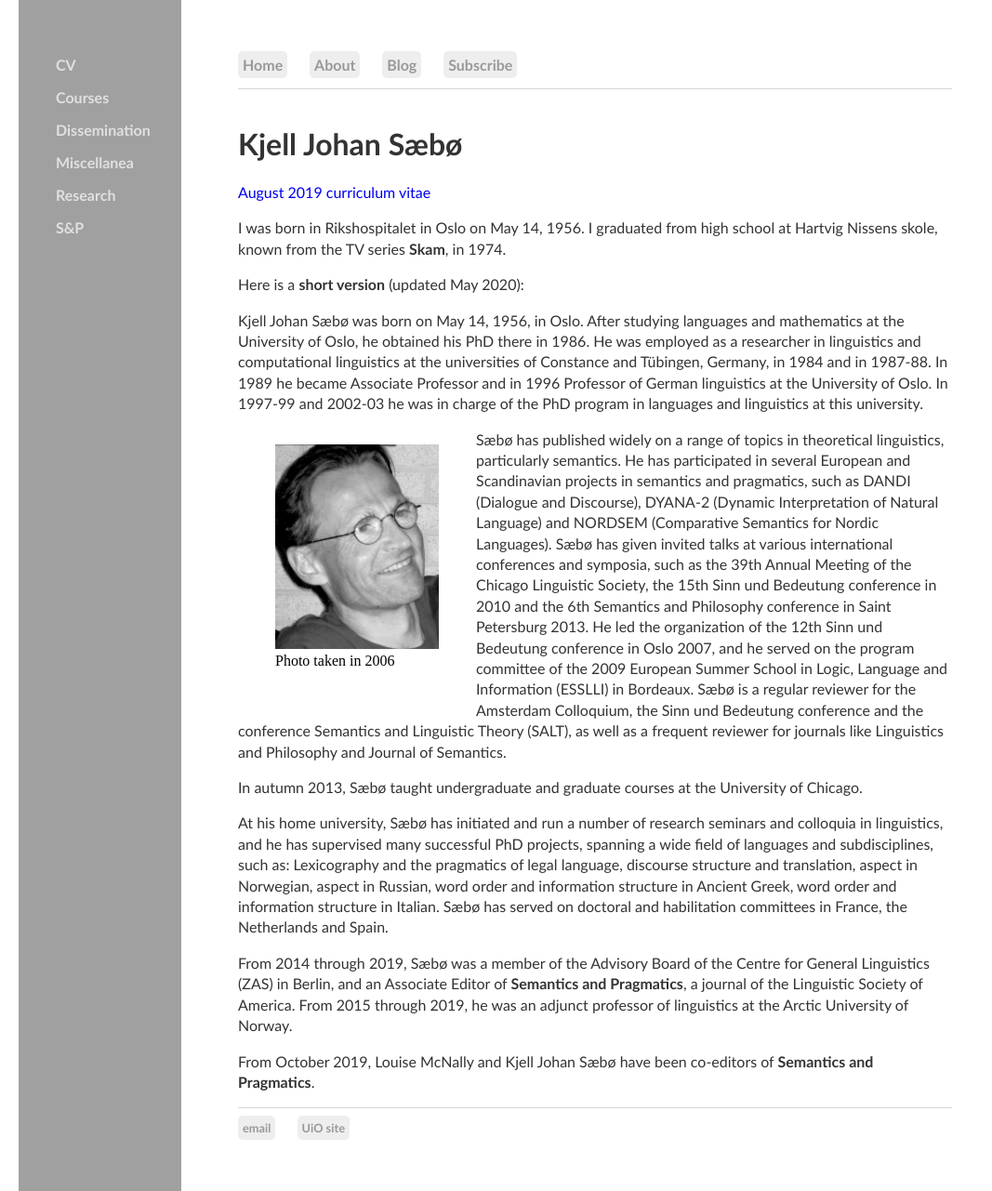
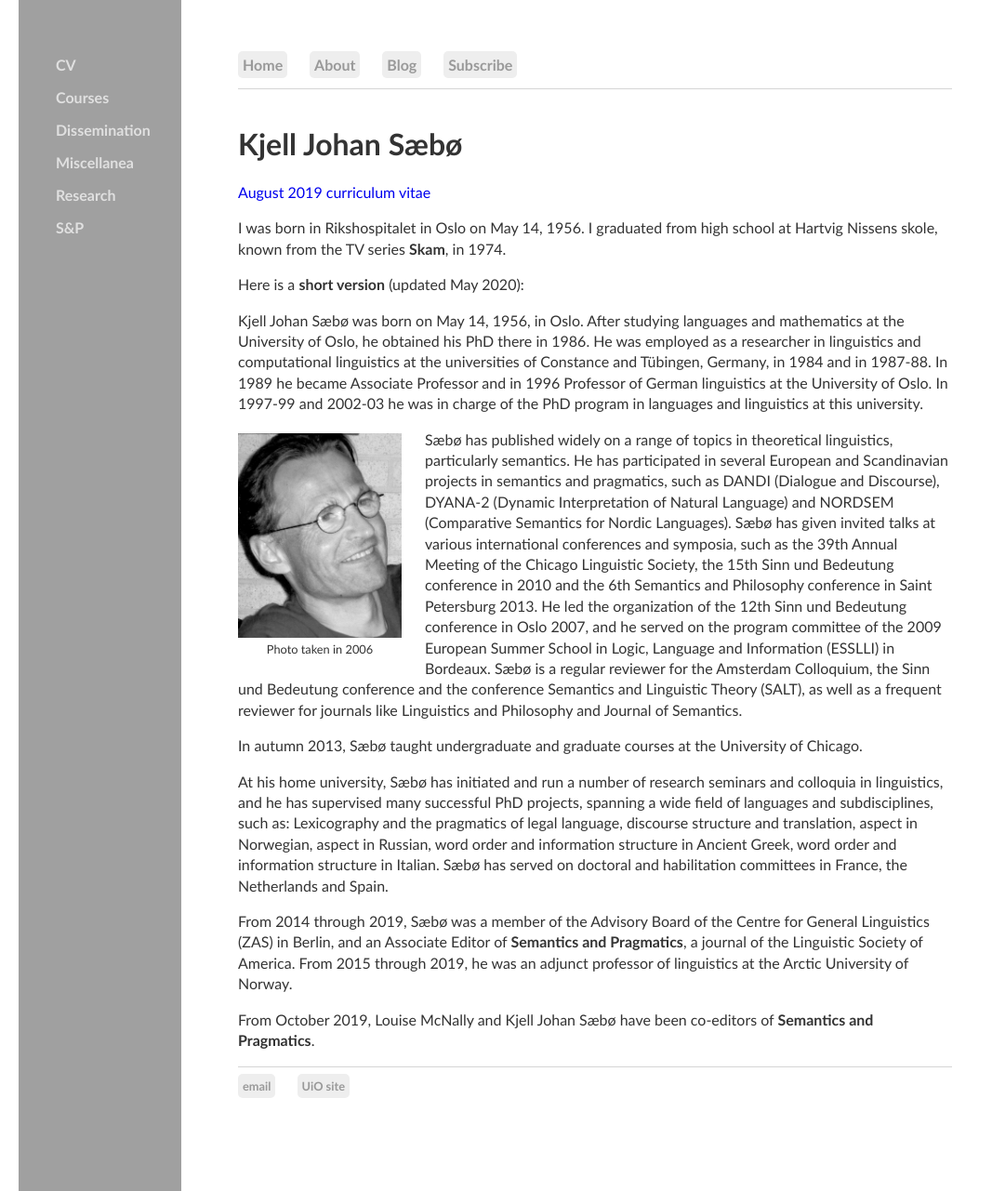
Before and after one commit to kjelljs/kjelljs.github.io, a Jekyll site: the page built from cv/index.html, in a window 1280 px wide and 1281 px high. Shown: the whole window at 93% size, without its empty margins (0-1067 px from the left). Built offline with Jekyll 4.4.1, drawn with Linux system fonts in a browser that asks for light colours.

Commit message:
Update index.html

```diff
--- a/cv/index.html
+++ b/cv/index.html
@@ -2,6 +2,22 @@
 layout: default
 title: Om Kjell Johan S
 ---
+<style>
+figure {
+    border: 1px solid none;
+    padding-left: none;
+    padding-right: 25px;
+    padding-bottom: none;
+    padding-top: 4px;
+    margin: auto;
+}
+figcaption {
+    color: #333;
+    text-align: center;
+    font-family: Optima, Candara, Calibri, Arial, sans-serif;
+    font-size: .8em;
+}
+</style>
 <div class="blurb">
 	<h1>Kjell Johan Sæbø</h1>
 	<p><a href="http://kjelljs.github.io/pdf/PartB1-8-11.pdf">August 2019 curriculum vitae </a></p>
```
